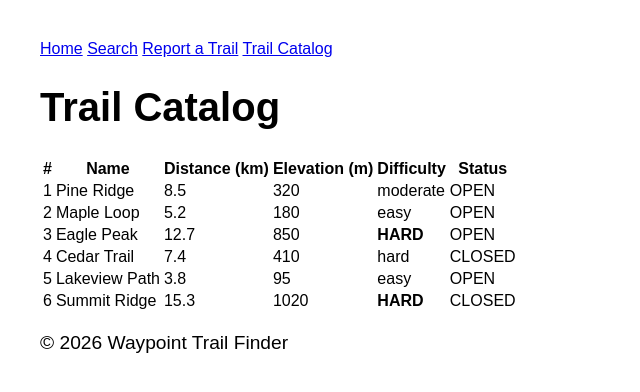
After one commit to tosannah/humber_django_project, a Django app: page /catalog/ in a window 1280 px wide. The commit adds this page. Shown: the top 392 px of the page, without its empty margins (0-640 px from the left). Run offline with Django 4.2, Linux system fonts and the light colour scheme.

Commit message:
Implement Week 11 template language and catalog

```diff
--- /dev/null
+++ b/templates/base.html
@@ -0,0 +1,22 @@
+{% load static %}
+
+<!DOCTYPE html>
+<html>
+<head>
+    <meta charset="UTF-8">
+    <title>{% block title %}Waypoint{% endblock %}</title>
+    <link rel="stylesheet" href="{% static 'css/style.css' %}">
+</head>
+<body>
+
+    {% include "partials/navbar.html" %}
+
+    <main>
+        {% block content %}
+        {% endblock %}
+    </main>
+
+    {% include "partials/footer.html" %}
+
+</body>
+</html>
--- /dev/null
+++ b/templates/catalog.html
@@ -0,0 +1,47 @@
+{% extends "base.html" %}
+
+{% block title %}Trail Catalog - Waypoint{% endblock %}
+
+{% block content %}
+    <h1>Trail Catalog</h1>
+
+    <table>
+        <thead>
+            <tr>
+                <th>#</th>
+                <th>Name</th>
+                <th>Distance (km)</th>
+                <th>Elevation (m)</th>
+                <th>Difficulty</th>
+                <th>Status</th>
+            </tr>
+        </thead>
+
+        <tbody>
+            {% for trail in trails %}
+                <tr>
+                    <td>{{ forloop.counter }}</td>
+                    <td>{{ trail.name }}</td>
+                    <td>{{ trail.distance|floatformat:1 }}</td>
+                    <td>{{ trail.elevation }}</td>
+
+                    <td>
+                        {% if trail.difficulty == "expert" %}
+                            <strong>HARD</strong>
+                        {% else %}
+                            {{ trail.difficulty }}
+                        {% endif %}
+                    </td>
+
+                    <td>
+                        {% if not trail.is_open %}
+                            CLOSED
+                        {% else %}
+                            OPEN
+                        {% endif %}
+                    </td>
+                </tr>
+            {% endfor %}
+        </tbody>
+    </table>
+{% endblock %}
--- /dev/null
+++ b/templates/partials/footer.html
@@ -0,0 +1,3 @@
+<footer>
+    <p>&copy; 2026 Waypoint Trail Finder</p>
+</footer>
--- /dev/null
+++ b/templates/partials/navbar.html
@@ -0,0 +1,6 @@
+<nav>
+    <a href="/">Home</a>
+    <a href="/search/">Search</a>
+    <a href="/report/">Report a Trail</a>
+    <a href="/catalog/">Trail Catalog</a>
+</nav>
--- a/waypoint/urls.py
+++ b/waypoint/urls.py
@@ -1,10 +1,11 @@
 from django.contrib import admin
 from django.urls import path
-from .views import home, report, search
+from .views import home, report, search, catalog
 
 urlpatterns = [
     path("admin/", admin.site.urls),
     path("", home, name="home"),
     path("report/", report, name="report"),
     path("search/", search, name="search"),
+    path("catalog/", catalog, name="catalog"),
 ]
--- a/waypoint/views.py
+++ b/waypoint/views.py
@@ -19,3 +19,51 @@ def report(request):
 def search(request):
     query = request.GET.get("q", "")
     return render(request, "search.html", {"query": query})
+
+def catalog(request):
+    trails = [
+        {
+            "name": "Pine Ridge",
+            "distance": 8.5,
+            "elevation": 320,
+            "difficulty": "moderate",
+            "is_open": True,
+        },
+        {
+            "name": "Maple Loop",
+            "distance": 5.2,
+            "elevation": 180,
+            "difficulty": "easy",
+            "is_open": True,
+        },
+        {
+            "name": "Eagle Peak",
+            "distance": 12.7,
+            "elevation": 850,
+            "difficulty": "expert",
+            "is_open": True,
+        },
+        {
+            "name": "Cedar Trail",
+            "distance": 7.4,
+            "elevation": 410,
+            "difficulty": "hard",
+            "is_open": False,
+        },
+        {
+            "name": "Lakeview Path",
+            "distance": 3.8,
+            "elevation": 95,
+            "difficulty": "easy",
+            "is_open": True,
+        },
+        {
+            "name": "Summit Ridge",
+            "distance": 15.3,
+            "elevation": 1020,
+            "difficulty": "expert",
+            "is_open": False,
+        },
+    ]
+
+    return render(request, "catalog.html", {"trails": trails})
```
Also changed, not shown: templates/home.html (+5 -10 lines), templates/report.html (+5 -10 lines), templates/search.html (+5 -10 lines).
